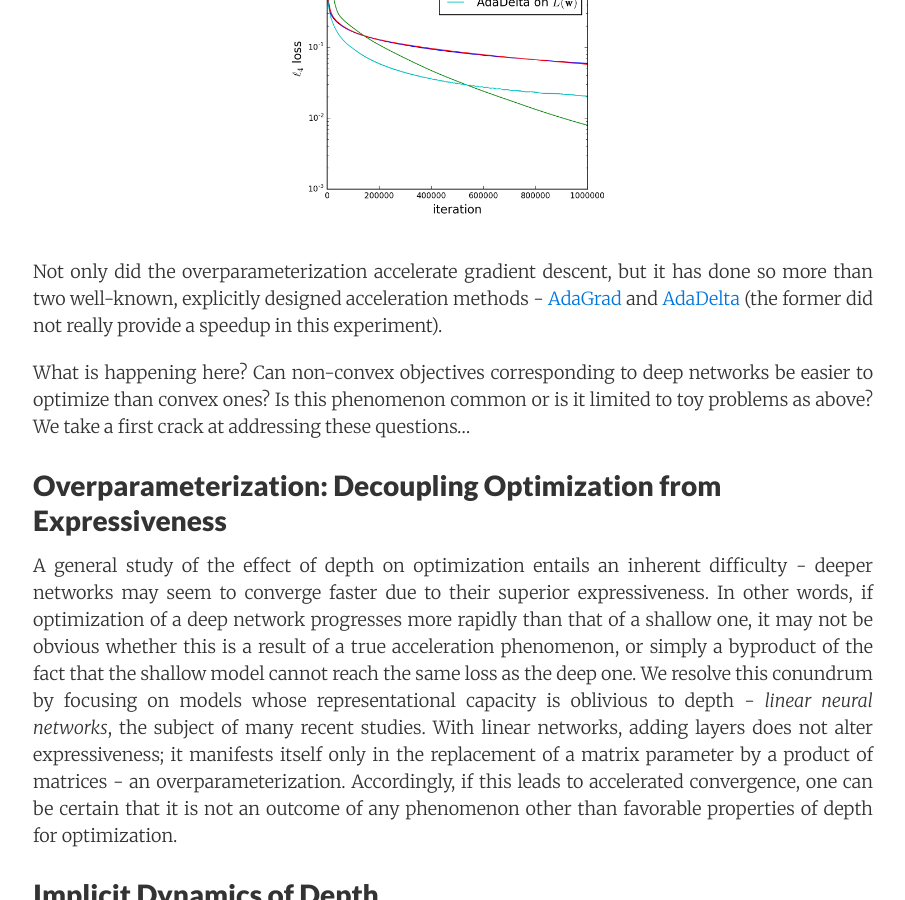
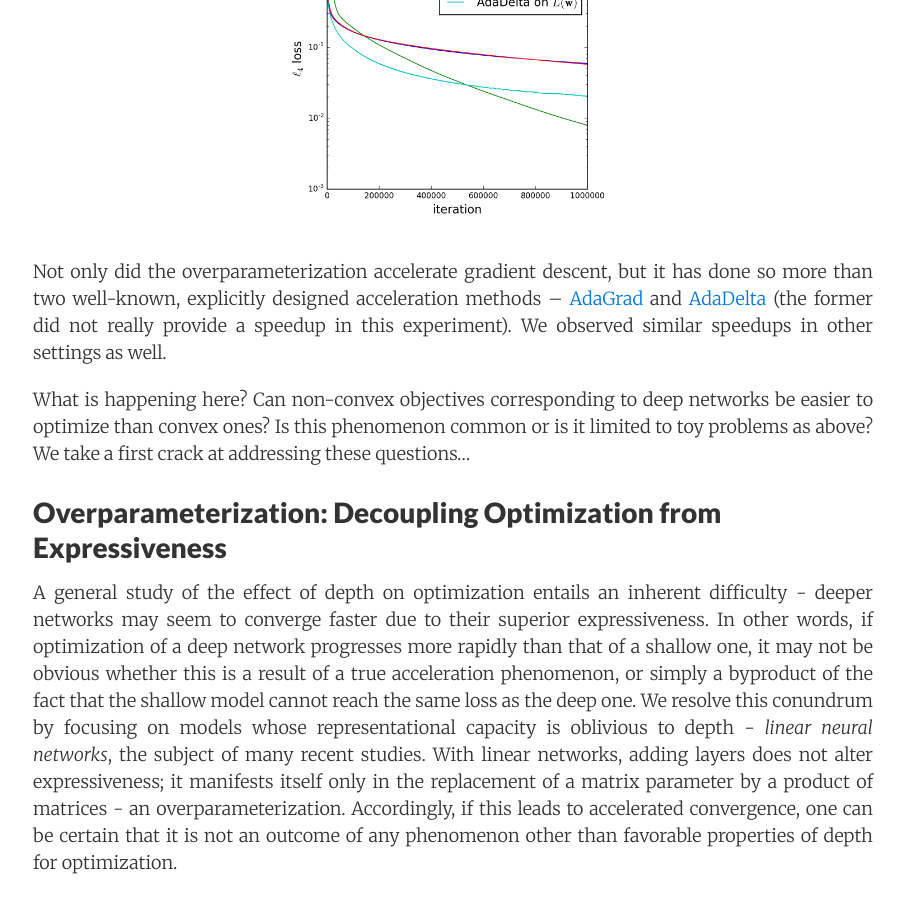
Before and after one commit to offconvex/offconvex.github.io, a Jekyll site: the page built from _posts/2018-03-02-acceleration-overparameterization.md, in a window 1280 px wide and 900 px high, scrolled down 1915 px. Shown: the whole window, without its empty margins (187-1092 px from the left). Built offline with Jekyll 4.4.1, drawn with Linux system fonts in a browser that asks for light colours; nearby versions of some CDN libraries; formulas are drawn with MathJax 3; comment, search, counter and statistics services are not loaded; some of the changed text lies outside the part shown.

Commit message:
Update 2018-03-02-acceleration-overparameterization.md

```diff
--- a/_posts/2018-03-02-acceleration-overparameterization.md
+++ b/_posts/2018-03-02-acceleration-overparameterization.md
@@ -33,10 +33,9 @@ Thus the seemingly benign addition of a single multiplicative scalar thus turned
 <img src="/assets/acc_oprm_L4_exp.png" width="40%" alt="L4 regression experiment" />
 </p>
 
-Not only did the overparameterization accelerate gradient descent, but it has done so more than two well-known, explicitly designed acceleration methods - [AdaGrad](http://www.jmlr.org/papers/volume12/duchi11a/duchi11a.pdf) and [AdaDelta](https://arxiv.org/pdf/1212.5701.pdf) (the former did not really provide a speedup in this experiment).
+Not only did the overparameterization accelerate gradient descent, but it has done so more than two well-known, explicitly designed acceleration methods -- [AdaGrad](http://www.jmlr.org/papers/volume12/duchi11a/duchi11a.pdf) and [AdaDelta](https://arxiv.org/pdf/1212.5701.pdf) (the former did not really provide a speedup in this experiment). We observed similar speedups in other settings as well.
 
-What is happening here?
-Can non-convex objectives corresponding to deep networks be easier to optimize than convex ones?
+What is happening here? Can non-convex objectives corresponding to deep networks be easier to optimize than convex ones?
 Is this phenomenon common or is it limited to toy problems as above?
 We take a first crack at addressing these questions...
 
```
